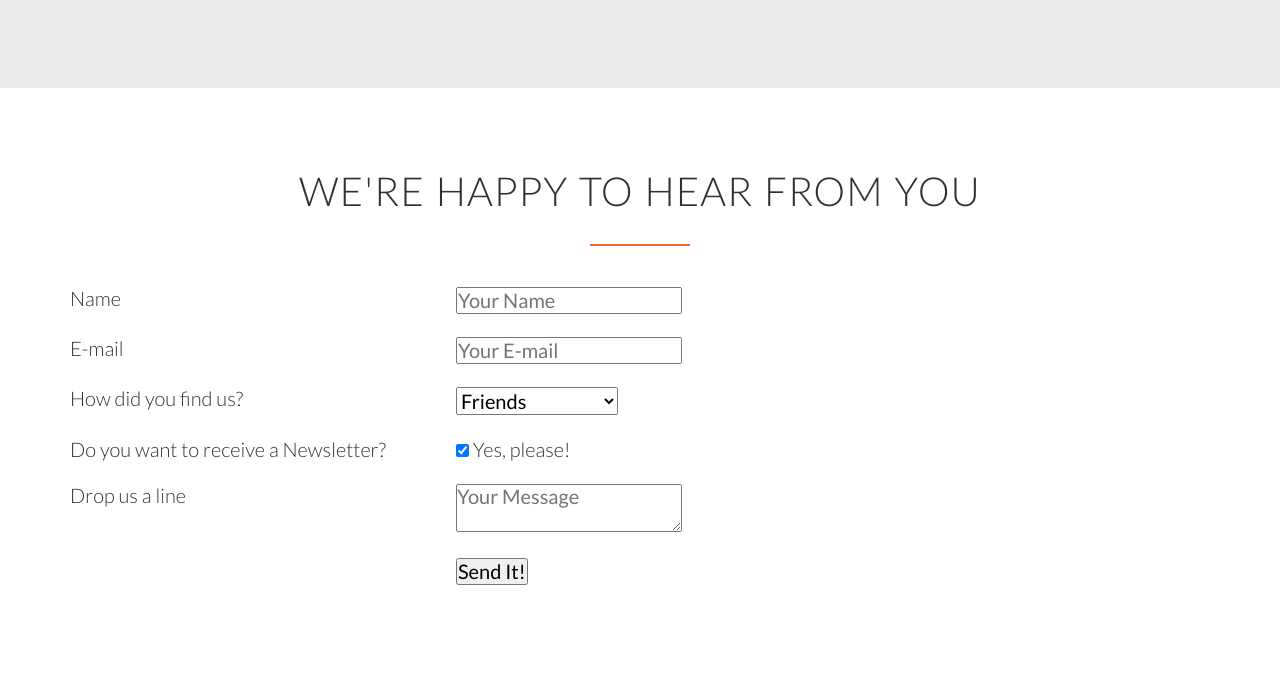
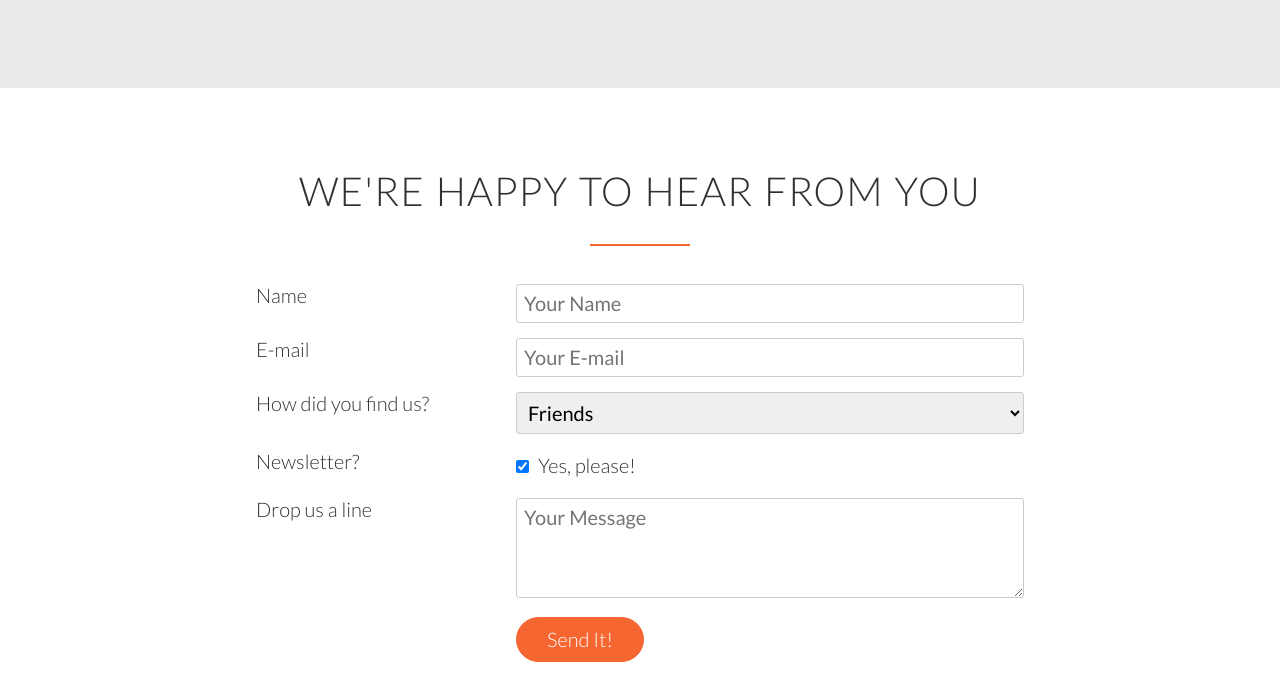
Before and after one commit to ALiu-Pomme/omnifood, a plain HTML site: page index.html in a window 1280 px wide. Shown: the part 4476-5176 px from the top of the page. Before the commit the page ends 5153 px from the top, so only its background shows below. Drawn offline with Linux system fonts and the light colour scheme; files whose address does not match are found by name.

Commit message:
formatted and completed the contact form

```diff
--- a/index.html
+++ b/index.html
@@ -393,7 +393,7 @@
 					</div>
 					<div class="row">
 						<div class="col span-1-of-3">
-							<label>Do you want to receive a Newsletter?</label>
+							<label>Newsletter?</label>
 						</div>
 						<div class="col span-2-of-3">
 							<input type="checkbox" name="news" id="news" checked> Yes, please!
--- a/resources/css/style.css
+++ b/resources/css/style.css
@@ -145,7 +145,8 @@
 /* BUTTONS ------------------------------*/
 
 .button:link,
-.button:visited {
+.button:visited,
+input[type=submit] {
 	display: inline-block;
 	padding: 10px 30px;
 	font-weight: 300;
@@ -156,7 +157,8 @@
 
 
 .btn-full:link,
-.btn-full:visited {
+.btn-full:visited,
+input[type=submit] {
 	background-color: #F56631;
 	border: 1px solid #F56631;
 	color: #FFF;
@@ -170,7 +172,9 @@
 }
 
 .button:hover,
-.button:active {
+.button:active,
+input[type=submit]:hover,
+input[type=submit]:active {
 	background-color: #c73d0a
 }
 
@@ -473,3 +477,30 @@
 /* ---------------------------------------
   CONTACT FORM
 -----------------------------------------*/
+
+.section-form {
+	width: 60%;
+	margin: 0 auto;
+}
+
+input[type=text],
+input[type=email],
+select,
+textarea {
+	width: 100%;
+	padding: 7px;
+	border-radius: 3px;
+	border: 1px solid #ccc;
+}
+
+textarea {
+	height: 100px;
+}
+
+input[type=checkbox] {
+	margin: 10px 5px 10px 0;
+}
+
+*:focus {
+	outline: none;
+}
```
